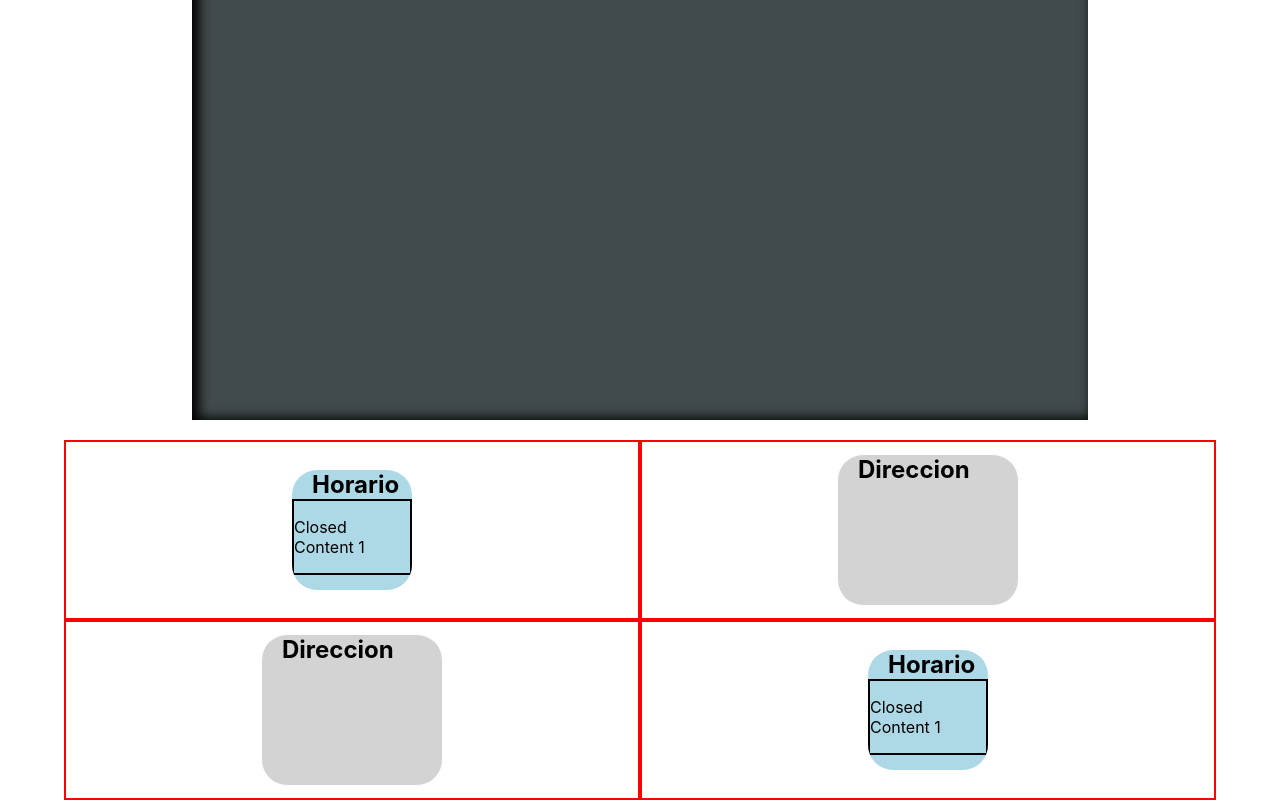
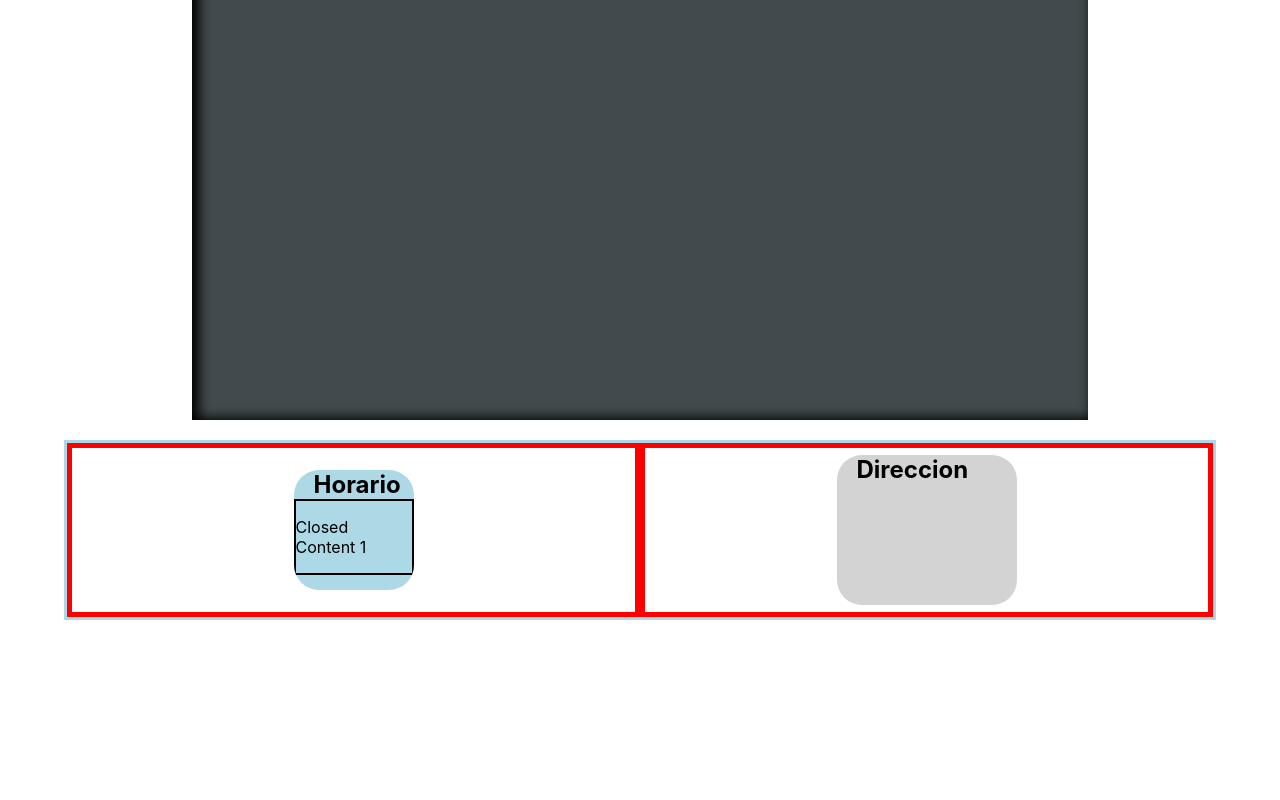
Before and after one commit to diegolb55/NextJS_IOSwidget, a Next.js app: page / in a window 1280 px wide. Shown: the part 739-1539 px from the top of the page. After the commit the page ends 1359 px from the top, so only its background shows below. Built offline with nearby package versions, Linux system fonts and the light colour scheme.

Commit message:
connecting navmenu and one widget

```diff
--- a/components/NavBar.js
+++ b/components/NavBar.js
@@ -8,7 +8,7 @@ import styles from '../styles/Home.module.css'
 
 
 
-const MenuBar = () => {
+const MenuBar = ({logRef}) => {
 
   const [openMenu, setOpenMenu] = useState(false)
 
@@ -56,13 +56,19 @@ const MenuBar = () => {
           <AiOutlineMenuFold onClick={ ()=> setOpenMenu(openMenu => !openMenu) }/>
         }
 
+
+
       </motion.div>
+      <h3 style={{
+        marginLeft:100
+      }}
+      onClick={ ()=> logRef() }>horario</h3>
 
     </motion.div>
   )
 }
 
-export default function NavBar({openNav}){
+export default function NavBar({openNav, setOpenWidget, logRef}){
 
     const navVariants = {
         open:{top: 0},
@@ -77,9 +83,11 @@ export default function NavBar({openNav}){
         animate={openNav ? "open" : "closed"}
 
       >
-        <div className={styles.logo}></div>
+        <div className={styles.logo}
+          onClick={ () => setOpenWidget(b => !b)}
+        ></div>
 
-        <MenuBar />
+        <MenuBar logRef={logRef}/>
 
       </motion.div>
     )
--- a/components/Widget.js
+++ b/components/Widget.js
@@ -6,12 +6,12 @@ import styles from '../styles/Home.module.css'
 
 export default function Widget(props){
 
-    const {height, width, isOpen,color, toggleOpen, toggleNav, children} = props;
+    const {height, width, isOpen, color, toggleOpen, toggleNav, children} = props;
 
     /**
      *  ref used to get scroll top position of
      *  scrollable-yth widget (div)
-     */
+    */
     const ref = useRef(null);
     const element = ref.current; // null on first render
     let prevScroll = element?.scrollTop;
@@ -97,15 +97,8 @@ export default function Widget(props){
       }
 
     return (
-        /**
-         * widgetCover : holds the widget flex-centered.
-         *      currently taking 50% width and 100% height
-         *      of its parent container (widgetholder).
-         */
-        <div className={styles.widgetCover}>
-            {/*
-                actualWidget : the real colored widget.
-            */}
+
+
             <motion.div
                 ref={ref}
                 className={styles.actualWidget}
@@ -127,6 +120,5 @@ export default function Widget(props){
                 {children}
 
             </motion.div>
-        </div>
     )
 }
--- /dev/null
+++ b/components/WidgetCover.js
@@ -0,0 +1,32 @@
+
+import styles from '../styles/Home.module.css'
+// add forward ref import
+import { useState, useEffect, forwardRef } from 'react';
+
+ function WidgetCover(props, ref){
+
+    const {children} = props;
+
+
+    const toggleflag = () => {
+
+    }
+
+
+
+    return (
+        /**
+         * widgetCover : holds the widget flex-centered.
+         *      currently taking 50% width and 100% height
+         *      of its parent container (widgetholder).
+         */
+        <div ref={ref} className={styles.widgetCover} flag="false">
+
+            { children }
+
+        </div>
+    )
+}
+
+const forwardedWC = forwardRef(WidgetCover);
+export default forwardedWC;
--- a/next.config.js
+++ b/next.config.js
@@ -1,6 +1,6 @@
 /** @type {import('next').NextConfig} */
 const nextConfig = {
-  reactStrictMode: true,
+  reactStrictMode: false, // manually changed to false
   swcMinify: true,
 }
 
--- a/pages/Horario.js
+++ b/pages/Horario.js
@@ -1,12 +1,24 @@
 import {motion, AnimatePresence} from "framer-motion"
 import Widget from "../components/Widget"
-import {useState, useEffect} from "react"
-
+import {useState, useEffect, forwardRef} from "react"
+import WidgetCover from "../components/WidgetCover"
 import styles from '../styles/Home.module.css'
 
-export default function Horario({toggleNav}){
+function Horario({ toggleNav, openWidget, controlFlag }, ref){
 
     const [isOpen, setIsOpen] = useState(false);
+    console.log("horario rendered")
+    useEffect(()=>{
+        // setIsOpen(false);
+        if(controlFlag == "true"){
+            setIsOpen(true);
+
+        }
+        else if(controlFlag == "false"){
+            setIsOpen(false);
+
+        }
+    }, [controlFlag])
 
     const wTitle = {
         open:{
@@ -22,9 +34,14 @@ export default function Horario({toggleNav}){
     }
 
 
+
     return (
+        <WidgetCover
+        ref={ref}
+        >
 
-        <Widget height={120}
+        <Widget
+            height={120}
             width={120}
             color="lightblue"
             isOpen={isOpen}
@@ -33,11 +50,11 @@ export default function Horario({toggleNav}){
         >
 
             <motion.h2
-
                 className={styles.widgetTitle}
                 variants={wTitle}
                 animate={isOpen ? "open" : "closed"}
                 transition={{type:"tween", duration:.4}}
+
             >Horario</motion.h2>
 
             {/* Widget closed content */}
@@ -78,5 +95,10 @@ export default function Horario({toggleNav}){
                 )}
             </AnimatePresence>
         </Widget>
+        </WidgetCover>
+
     )
 }
+
+const forwaredHorario = forwardRef(Horario);
+export default forwaredHorario;
--- a/pages/Localizacion.js
+++ b/pages/Localizacion.js
@@ -1,5 +1,6 @@
 import {motion, AnimatePresence} from "framer-motion"
 import Widget from "../components/Widget"
+import WidgetCover from "../components/WidgetCover";
 import {useState, useEffect} from "react"
 
 
@@ -22,6 +23,7 @@ export default function Localizacion({toggleNav}){
 
 
     return (
+        <WidgetCover>
         <Widget
             height={150}
             width={180}
@@ -57,5 +59,6 @@ export default function Localizacion({toggleNav}){
             </AnimatePresence>
 
         </Widget>
+        </WidgetCover>
     )
 }
--- a/pages/index.js
+++ b/pages/index.js
@@ -2,7 +2,7 @@
 
 import Horario from './Horario'
 import Localizacion from './Localizacion'
-import { useState, useEffect} from 'react'
+import { useState, useEffect, useRef} from 'react'
 
 import NavBar from '../components/NavBar'
 
@@ -12,11 +12,47 @@ export default function Home() {
 
   const [openNav, setIsOpenNav] = useState(true);
   const toggleNav = (b) => {
-    setIsOpenNav(b)
+    setIsOpenNav(b);
   }
+
+  const [openWidget, setOpenWidget] = useState(true); // dont matter value
 
 
 
+  console.log("index rendered")
+
+
+  // trying to open widget from navmenu
+  const horario = useRef()
+
+  const [controlFlag, setControlFlag] = useState(horario.current?.getAttribute("flag"));
+
+  useEffect(()=>{
+
+    console.log("changed control flag: ", horario.current?.getAttribute("flag"))
+
+  }, [controlFlag])
+
+
+  const logRef = () => {
+
+    let hf = horario.current?.getAttribute("flag");
+    if(hf == "false"){
+      setControlFlag("true")
+      horario.current.setAttribute("flag", "true")
+      console.log("setted atr: ", horario.current?.getAttribute("flag"))
+
+    }
+    else if(hf == "true"){
+      setControlFlag("false")
+      horario.current.setAttribute("flag", "false")
+      console.log("setted atr: ", horario.current?.getAttribute("flag"))
+
+    }
+
+    console.log("log ref",horario.current?.getAttribute("flag"))
+
+  }
 
 
 
@@ -24,30 +60,39 @@ export default function Home() {
   return (
     <div className="container">
 
-      <NavBar openNav={openNav}/>
+      <NavBar
+        openNav={openNav}
+        setOpenWidget={setOpenWidget}
+        logRef={logRef}
+      />
 
       {/* Landing page heading */}
       <h1 style={{margin: "100px 0 0", textAlign:"center"}}>Home Page</h1>
 
       {/* black rectangle */}
-      <div style={{ height: 1000, width: "70vw", margin:"20px auto", background:"#414a4c", boxShadow:"inset 5px 0px 12px 2px black"}}></div>
+      <div
+        style={{ height: 1000, width: "70vw",
+          margin:"20px auto", background:"#414a4c",
+          boxShadow:"inset 5px 0px 12px 2px black"
+        }}
+      ></div>
 
       {/* Two flex widgetholders */}
-      <div className="widgetholder">
-        <Horario toggleNav={toggleNav}/>
+      <div className="widgetholder" >
+        <Horario
+
+          ref={horario}
+          controlFlag={controlFlag}
+
+          toggleNav={toggleNav}
+          openWidget={openWidget} />
         <Localizacion toggleNav={toggleNav}/>
       </div>
-      <div className="widgetholder">
+      {/* <div className="widgetholder">
         <Localizacion toggleNav={toggleNav}/>
-        <Horario toggleNav={toggleNav}/>
+        <Horario toggleNav={toggleNav} openWidget={openWidget}/>
 
-      </div>
-
-
-
-
-
-
+      </div> */}
 
     </div>
   )
--- a/styles/Home.module.css
+++ b/styles/Home.module.css
@@ -43,10 +43,9 @@
 
 /* Widget stuff */
 .widgetCover{
-  border: 2px solid red;
+  border: 5px solid red;
   height: 100%;
   width: 50%;
-
   display: flex;
   justify-content: center;
   align-items: center;
@@ -57,12 +56,12 @@
 
 } */
 
-/* .actualWidget::-webkit-scrollbar{
+.actualWidget::-webkit-scrollbar{
   width: 10px;
   background: red;
   display: none;
 
-} */
+}
 
 .widgetTitle {
   width: fit-content;
--- a/styles/globals.css
+++ b/styles/globals.css
@@ -46,7 +46,7 @@ body::-webkit-scrollbar {
 /* widget */
 
 .widgetholder {
-  /* border: 2px solid lightblue; */
+  border: 3px solid lightblue;
   margin: 0 auto;
   display: flex;
 
```
